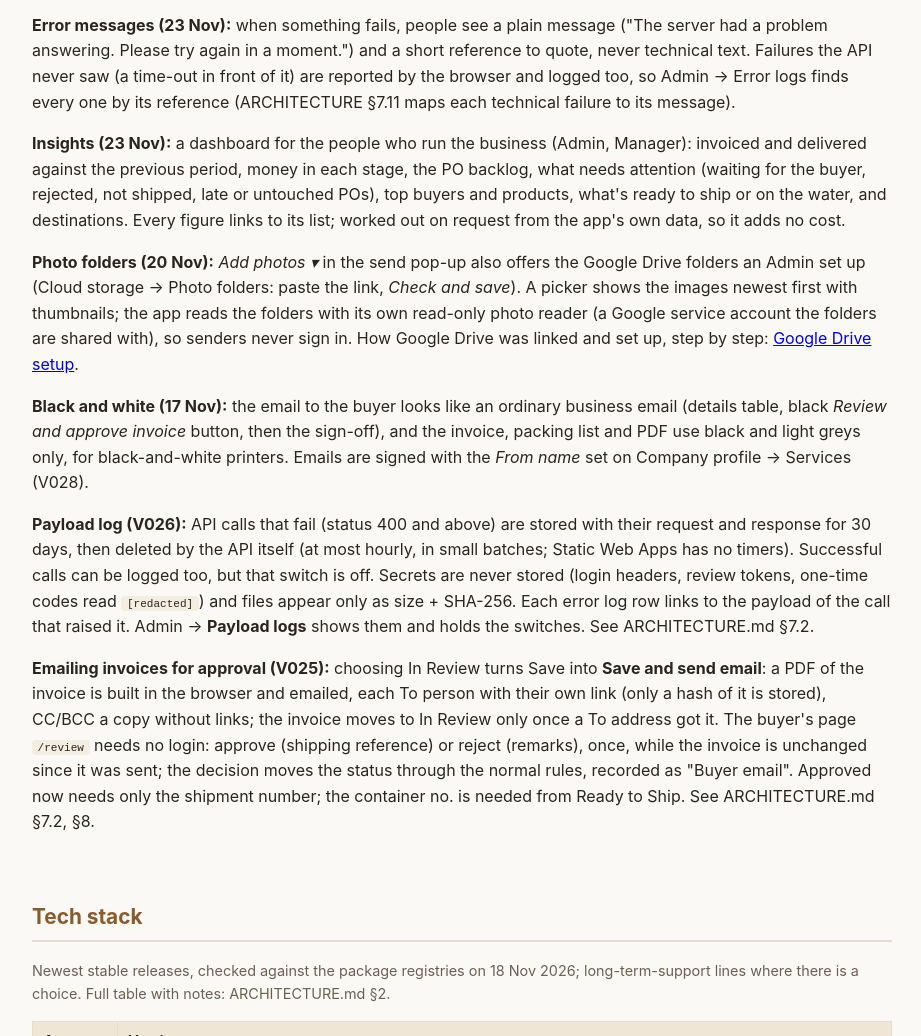
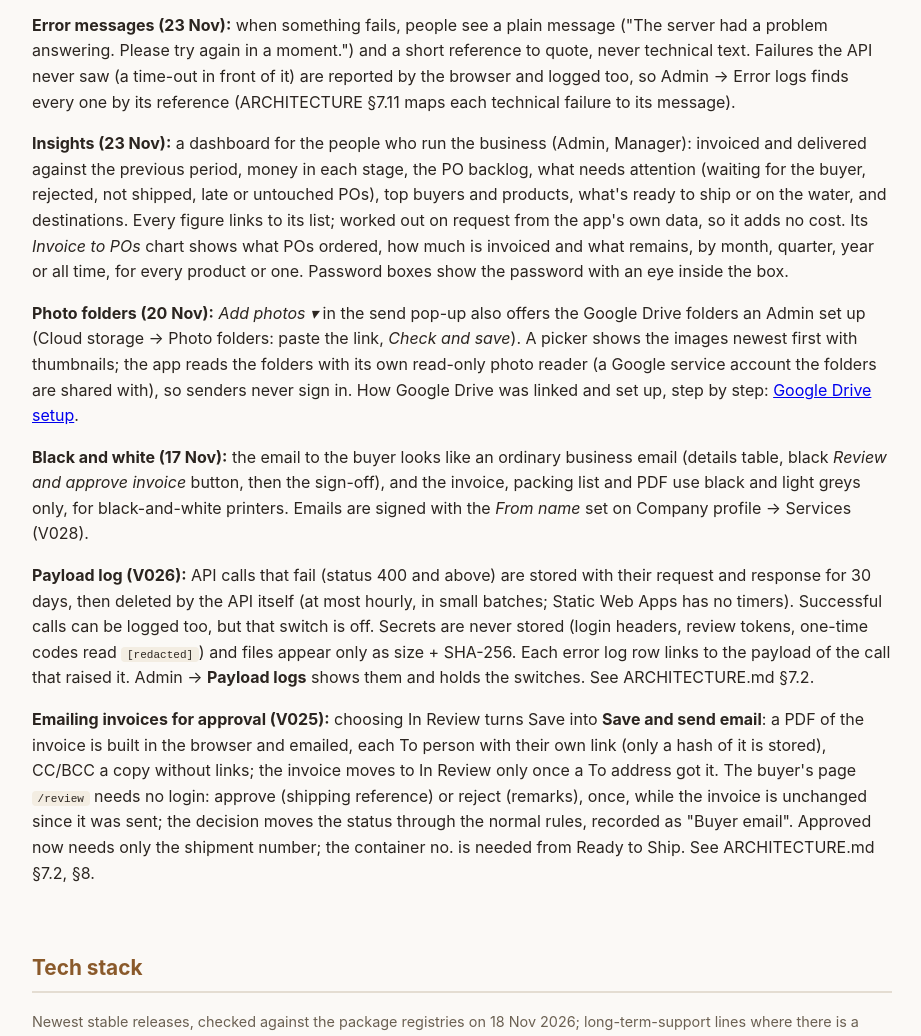
Before and after one commit to shriyaminingindustriesgroup/ShriyaMiningIndustries_Docs, a plain HTML site: page index.html in a window 1280 px wide. Shown: the part 6008-7044 px from the top of the page, without its empty margins (178-1099 px from the left). Drawn offline with Linux system fonts and the light colour scheme.

Commit message:
Docs: Insights Invoice to POs chart; password eye
Co-Authored-By: Claude Opus 5.5 <noreply@anthropic.com>

```diff
--- a/index.html
+++ b/index.html
@@ -398,7 +398,7 @@ flowchart LR
   <strong>This is the standard for every UI change from now on</strong> (ARCHITECTURE §7.9): <code>npm run check:devices</code>
   opens every screen at all 11 widths before a release.</p>
   <p><strong>Error messages (23 Nov):</strong> when something fails, people see a plain message ("The server had a problem answering. Please try again in a moment.") and a short reference to quote, never technical text. Failures the API never saw (a time-out in front of it) are reported by the browser and logged too, so Admin → Error logs finds every one by its reference (ARCHITECTURE §7.11 maps each technical failure to its message).</p>
-  <p><strong>Insights (23 Nov):</strong> a dashboard for the people who run the business (Admin, Manager): invoiced and delivered against the previous period, money in each stage, the PO backlog, what needs attention (waiting for the buyer, rejected, not shipped, late or untouched POs), top buyers and products, what's ready to ship or on the water, and destinations. Every figure links to its list; worked out on request from the app's own data, so it adds no cost.</p>
+  <p><strong>Insights (23 Nov):</strong> a dashboard for the people who run the business (Admin, Manager): invoiced and delivered against the previous period, money in each stage, the PO backlog, what needs attention (waiting for the buyer, rejected, not shipped, late or untouched POs), top buyers and products, what's ready to ship or on the water, and destinations. Every figure links to its list; worked out on request from the app's own data, so it adds no cost. Its <em>Invoice to POs</em> chart shows what POs ordered, how much is invoiced and what remains, by month, quarter, year or all time, for every product or one. Password boxes show the password with an eye inside the box.</p>
   <p><strong>Photo folders (20 Nov):</strong> <em>Add photos ▾</em> in the send pop-up also offers the Google Drive
   folders an Admin set up (Cloud storage → Photo folders: paste the link, <em>Check and save</em>). A picker shows the
   images newest first with thumbnails; the app reads the folders with its own read-only photo reader (a Google service
```
Also changed, not shown: 1 other file.
